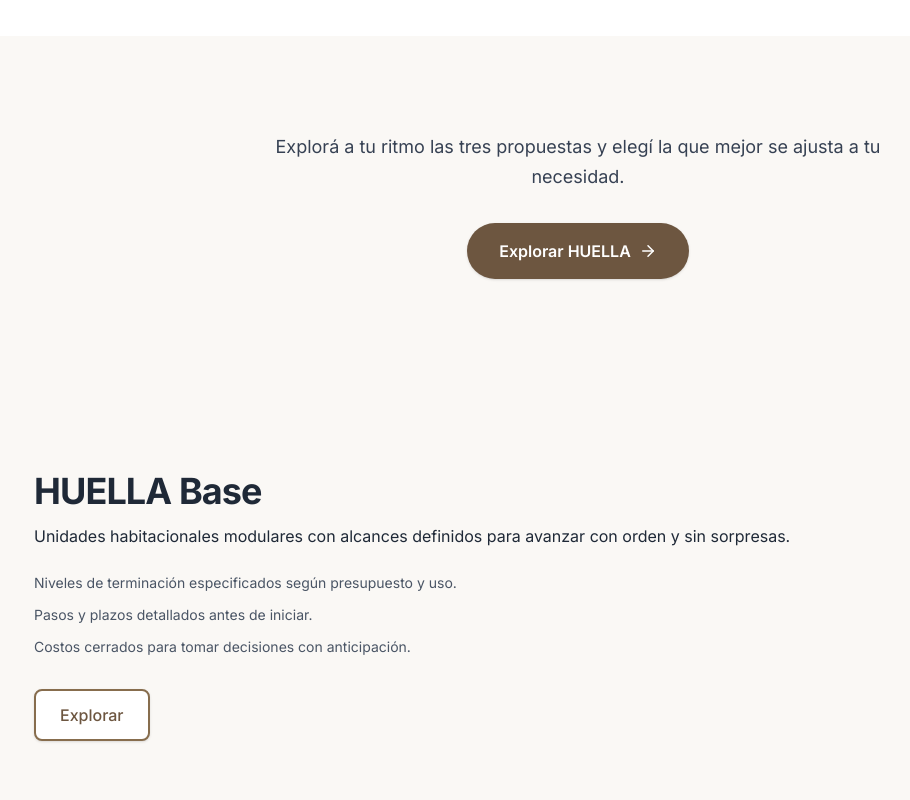
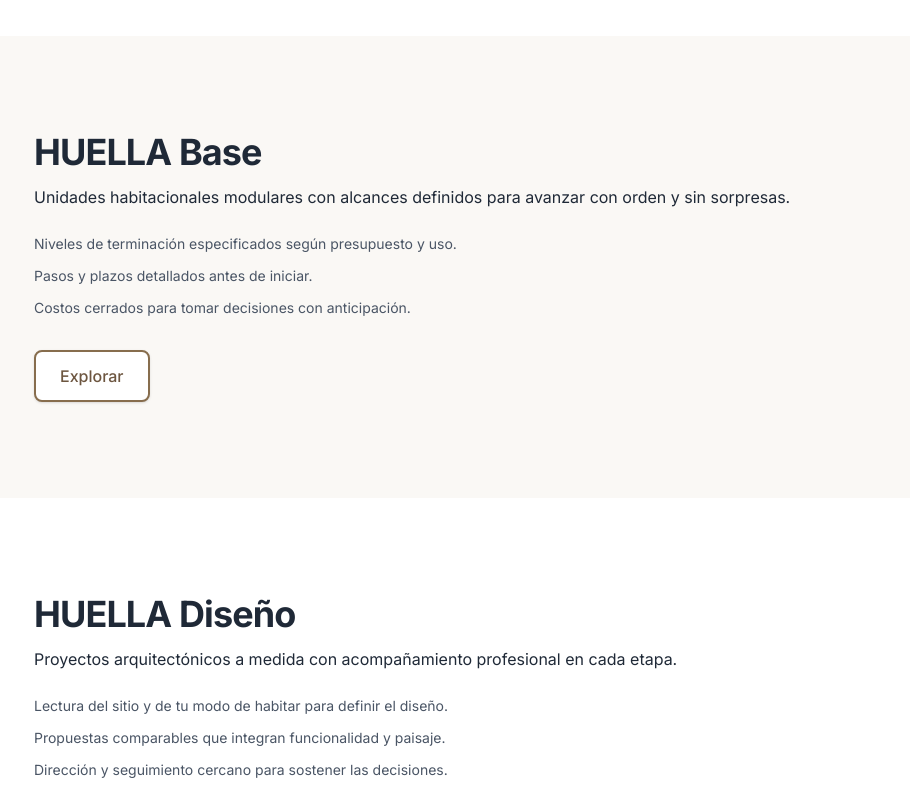
Before and after one commit to Teksi75/huella-mendoza-site, a Next.js app: page / in a window 1280 px wide. Shown: the part 1820-2620 px from the top of the page, without its empty margins (62-972 px from the left). Built offline with nearby package versions, Linux system fonts and the light colour scheme.

Commit message:
Remove redundant home CTA section

```diff
--- a/app/page.tsx
+++ b/app/page.tsx
@@ -1,4 +1,3 @@
-import { ArrowRight } from 'lucide-react';
 import Link from 'next/link';
 import { proyectos } from '@/data/proyectos';
 
@@ -150,23 +149,6 @@ export default function Home() {
 
       <section className="section-padding bg-tierra-50">
         <div className="container-custom">
-          <div className="mx-auto max-w-2xl text-center">
-            <p className="text-lg text-gray-700">
-              Explorá a tu ritmo las tres propuestas y elegí la que mejor se ajusta a tu necesidad.
-            </p>
-            <Link
-              href="/huella"
-              className="mt-8 inline-flex items-center justify-center gap-2 rounded-full bg-tierra-700 px-8 py-4 text-base font-semibold text-white shadow-sm transition hover:bg-tierra-800"
-            >
-              Explorar HUELLA
-              <ArrowRight size={18} />
-            </Link>
-          </div>
-        </div>
-      </section>
-
-      <section className="section-padding bg-tierra-50">
-        <div className="container-custom">
           <div className="max-w-3xl">
             <h2>HUELLA Base</h2>
             <p className="mt-3">
```
